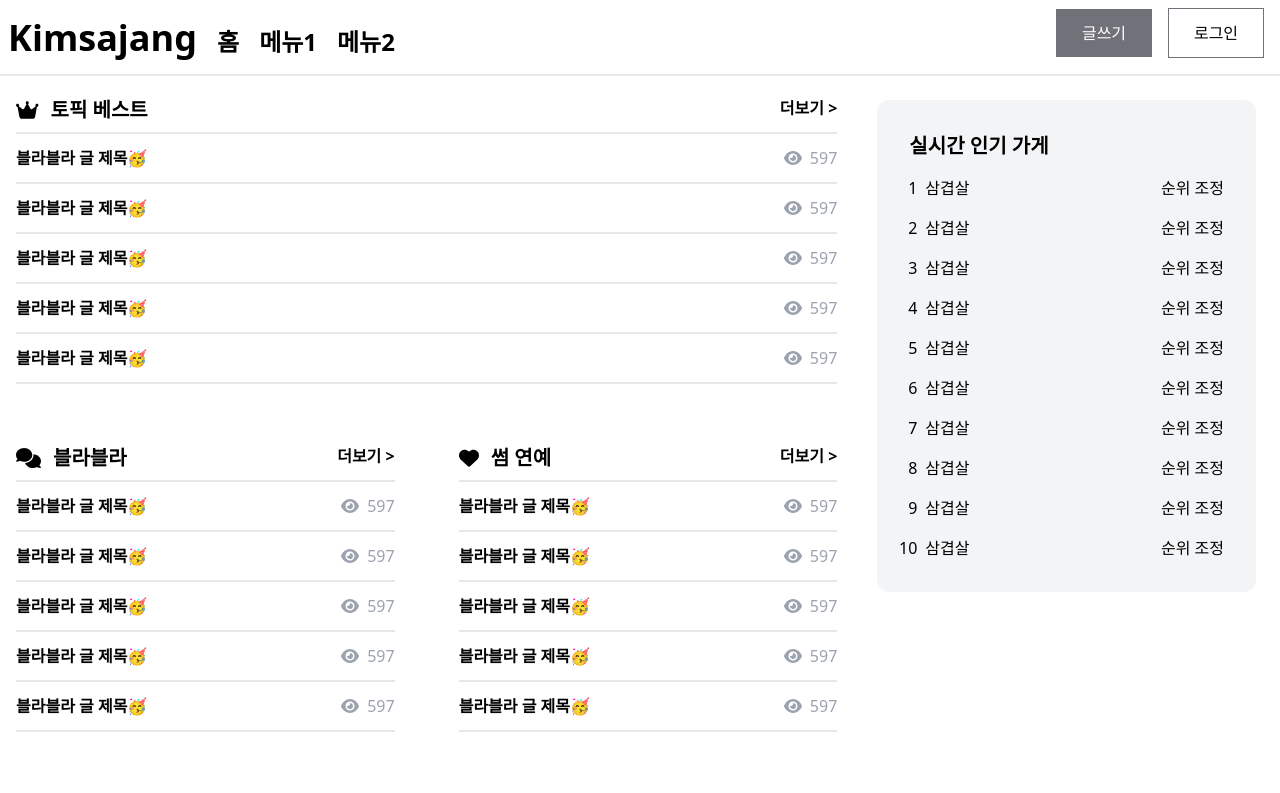
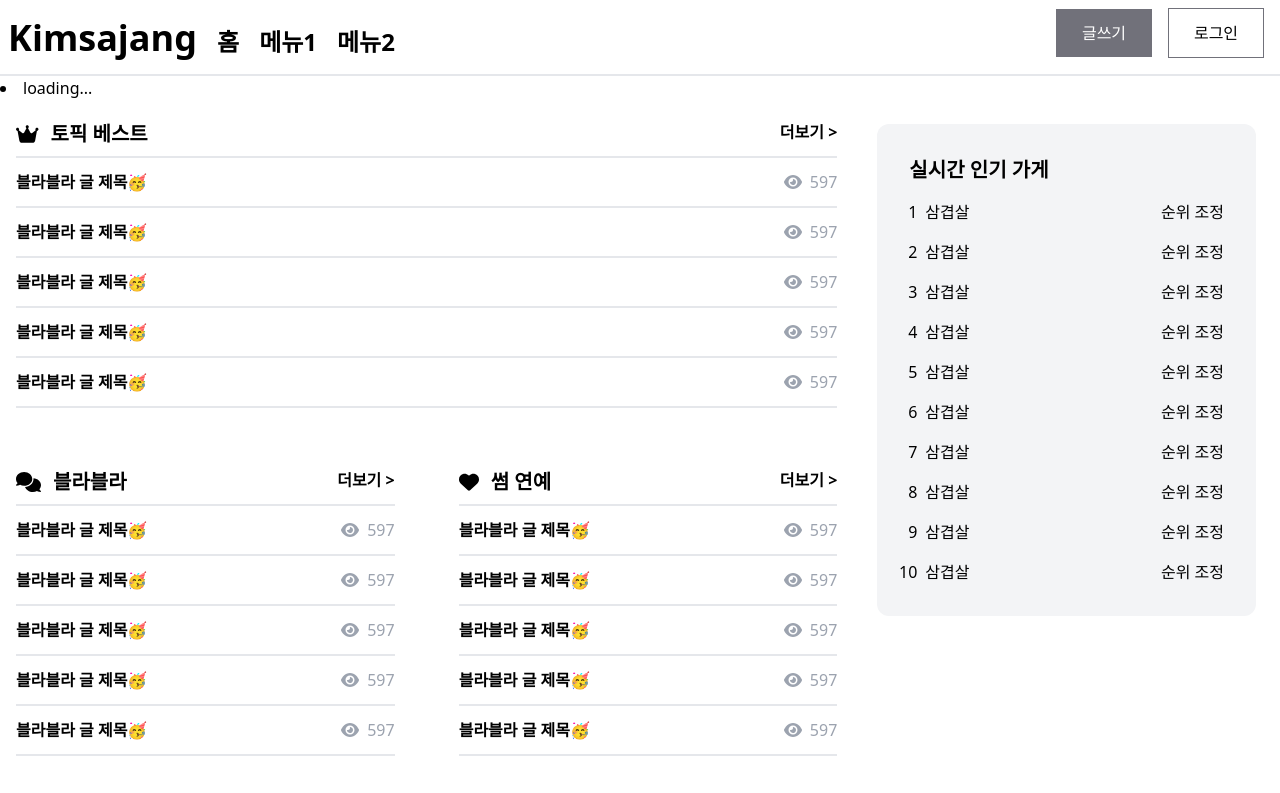
Before and after one commit to redips86/kimsajang-web, a Next.js app: page / in a window 1280 px wide. Shown: the top 793 px of the page. Built offline with nearby package versions, Linux system fonts and the light colour scheme.

Commit message:
[ksj] codegen 셋팅중

```diff
--- a/pages/index.tsx
+++ b/pages/index.tsx
@@ -2,53 +2,12 @@ import type {NextPage} from 'next'
 import Layout from "@components/layout";
 import MainCard from "@components/mainCard";
 import {faCoins, faComments, faCrown, faHeart, faHouse} from "@fortawesome/free-solid-svg-icons";
-// import {useQuery} from "react-query";
-// import { request, gql } from "graphql-request";
-
+import {useUsersQuery} from "../src/generated/graphql";
 
 const Home: NextPage = () => {
-
-  /*  const query = useQuery('todos', async() => {
-        const {
-            posts: { data },
-        } = await request(
-            endpoint,
-            gql`
-                query {
-                    posts {
-                        data {
-                            id
-                            title
-                        }
-                    }
-                }
-            `
-        );
-        return data;
-    })
-
-    const TEST = gql`
-        query Users {
-            users {
-                createdAt
-                deleted
-                id
-                intro
-                nickname
-                updatedAt
-            }
-        }
-    `;
-
-    const {loading, error, data} = useQuery(TEST);
-
-    if(loading) return <p>Loading...</p>;
-    if(error) return <p>{error.message}</p>
-
-*/
+    const {data, isLoading} = useUsersQuery();
 
     return (
-
         <Layout title="kimsajang">
             <div className={"xl:hidden"}>
                 <div className={"grid gap-8"}>
@@ -58,6 +17,12 @@ const Home: NextPage = () => {
                     <MainCard topic={"주식 투자"} icon={faCoins}></MainCard>
                     <MainCard topic={"부동산"} icon={faHouse}></MainCard>
                 </div>
+            </div>
+            <div>
+            {isLoading ? <li>loading...</li> : data?.users.map(user => {
+                    return <li key={user.id}>{user.intro}</li>
+                }
+            )}
             </div>
             <div className={"hidden xl:block"}>
                 <div className={"flex"}>
--- a/src/generated/graphql.tsx
+++ b/src/generated/graphql.tsx
@@ -6,11 +6,11 @@ export type Exact<T extends { [key: string]: unknown }> = { [K in keyof T]: T[K]
 export type MakeOptional<T, K extends keyof T> = Omit<T, K> & { [SubKey in K]?: Maybe<T[SubKey]> };
 export type MakeMaybe<T, K extends keyof T> = Omit<T, K> & { [SubKey in K]: Maybe<T[SubKey]> };
 
-function fetcher<TData, TVariables>(endpoint: string, requestInit: RequestInit, query: string, variables?: TVariables) {
+function fetcher<TData, TVariables>(query: string, variables?: TVariables) {
   return async (): Promise<TData> => {
-    const res = await fetch(endpoint, {
-      method: 'POST',
-      ...requestInit,
+    const res = await fetch(process.env.ENDPOINT as string, {
+    method: "POST",
+    ...({"headers":{"Content-Type":"application/json"}}),
       body: JSON.stringify({ query, variables }),
     });
 
@@ -34,12 +34,12 @@ export type Scalars = {
   Float: number;
 };
 
-export type CreateLocationInput = {
+export type ICreateLocationInput = {
   /** 지역이름 */
   name: Scalars['String'];
 };
 
-export type CreateUserInput = {
+export type ICreateUserInput = {
   /** 자기소개 */
   intro?: InputMaybe<Scalars['String']>;
   /** 지역 */
@@ -50,12 +50,12 @@ export type CreateUserInput = {
   sectorIds?: InputMaybe<Array<Scalars['Float']>>;
 };
 
-export type CreateUserTagInput = {
+export type ICreateUserTagInput = {
   /** Example field (placeholder) */
   exampleField: Scalars['Int'];
 };
 
-export type Location = {
+export type ILocation = {
   __typename?: 'Location';
   /** 생성일시 */
   createdAt: Scalars['String'];
@@ -69,97 +69,97 @@ export type Location = {
   updatedAt: Scalars['String'];
 };
 
-export type Mutation = {
+export type IMutation = {
   __typename?: 'Mutation';
   createLocation: Scalars['String'];
   createUser: Scalars['Boolean'];
-  createUserTag: UserTag;
-  removeLocation: Location;
+  createUserTag: IUserTag;
+  removeLocation: ILocation;
   removeUser: Scalars['Boolean'];
   removeUserTag: Scalars['Float'];
-  updateLocation: Location;
+  updateLocation: ILocation;
   updateUser: Scalars['Boolean'];
-  updateUserTag: UserTag;
+  updateUserTag: IUserTag;
 };
 
 
-export type MutationCreateLocationArgs = {
-  createLocationInput: CreateLocationInput;
+export type IMutationCreateLocationArgs = {
+  createLocationInput: ICreateLocationInput;
 };
 
 
-export type MutationCreateUserArgs = {
-  createUserInput: CreateUserInput;
+export type IMutationCreateUserArgs = {
+  createUserInput: ICreateUserInput;
 };
 
 
-export type MutationCreateUserTagArgs = {
-  createUserTagInput: CreateUserTagInput;
+export type IMutationCreateUserTagArgs = {
+  createUserTagInput: ICreateUserTagInput;
 };
 
 
-export type MutationRemoveLocationArgs = {
+export type IMutationRemoveLocationArgs = {
   id: Scalars['Int'];
 };
 
 
-export type MutationRemoveUserArgs = {
+export type IMutationRemoveUserArgs = {
   id: Scalars['Int'];
 };
 
 
-export type MutationRemoveUserTagArgs = {
+export type IMutationRemoveUserTagArgs = {
   id: Scalars['Int'];
 };
 
 
-export type MutationUpdateLocationArgs = {
-  updateLocationInput: UpdateLocationInput;
+export type IMutationUpdateLocationArgs = {
+  updateLocationInput: IUpdateLocationInput;
 };
 
 
-export type MutationUpdateUserArgs = {
-  updateUserInput: UpdateUserInput;
+export type IMutationUpdateUserArgs = {
+  updateUserInput: IUpdateUserInput;
 };
 
 
-export type MutationUpdateUserTagArgs = {
-  updateUserTagInput: UpdateUserTagInput;
+export type IMutationUpdateUserTagArgs = {
+  updateUserTagInput: IUpdateUserTagInput;
 };
 
-export type Query = {
+export type IQuery = {
   __typename?: 'Query';
-  location: Location;
-  locations: Array<Location>;
-  user: User;
-  userTag: UserTag;
-  userTags: Array<UserTag>;
-  users: Array<User>;
+  location: ILocation;
+  locations: Array<ILocation>;
+  user: IUser;
+  userTag: IUserTag;
+  userTags: Array<IUserTag>;
+  users: Array<IUser>;
 };
 
 
-export type QueryLocationArgs = {
+export type IQueryLocationArgs = {
   id: Scalars['Int'];
 };
 
 
-export type QueryUserArgs = {
+export type IQueryUserArgs = {
   id: Scalars['Int'];
 };
 
 
-export type QueryUserTagArgs = {
+export type IQueryUserTagArgs = {
   id: Scalars['Int'];
 };
 
-export type UpdateLocationInput = {
+export type IUpdateLocationInput = {
   /** 지역 ID */
   id: Scalars['Int'];
   /** 지역이름 */
   name?: InputMaybe<Scalars['String']>;
 };
 
-export type UpdateUserInput = {
+export type IUpdateUserInput = {
   /** 사용자 ID */
   id: Scalars['Int'];
   /** 자기소개 */
@@ -172,13 +172,13 @@ export type UpdateUserInput = {
   sectorIds?: InputMaybe<Array<Scalars['Float']>>;
 };
 
-export type UpdateUserTagInput = {
+export type IUpdateUserTagInput = {
   /** Example field (placeholder) */
   exampleField?: InputMaybe<Scalars['Int']>;
   id: Scalars['Int'];
 };
 
-export type User = {
+export type IUser = {
   __typename?: 'User';
   /** 생성일시 */
   createdAt: Scalars['String'];
@@ -189,14 +189,14 @@ export type User = {
   /** 자기 소개 */
   intro?: Maybe<Scalars['String']>;
   /** 지역 */
-  location?: Maybe<Location>;
+  location?: Maybe<ILocation>;
   /** 닉네임 */
   nickname?: Maybe<Scalars['String']>;
   /** 수정일시 */
   updatedAt: Scalars['String'];
 };
 
-export type UserTag = {
+export type IUserTag = {
   __typename?: 'UserTag';
   /** 생성일시 */
   createdAt: Scalars['String'];
@@ -208,10 +208,10 @@ export type UserTag = {
   userId: Scalars['Int'];
 };
 
-export type UsersQueryVariables = Exact<{ [key: string]: never; }>;
+export type IUsersQueryVariables = Exact<{ [key: string]: never; }>;
 
 
-export type UsersQuery = { __typename?: 'Query', users: Array<{ __typename?: 'User', createdAt: string, deleted: boolean, id: number, intro?: string | null, nickname?: string | null, updatedAt: string, location?: { __typename?: 'Location', createdAt: string, deleted: boolean, id: number, name: string, updatedAt: string } | null }> };
+export type IUsersQuery = { __typename?: 'Query', users: Array<{ __typename?: 'User', createdAt: string, deleted: boolean, id: number, intro?: string | null, nickname?: string | null, updatedAt: string, location?: { __typename?: 'Location', createdAt: string, deleted: boolean, id: number, name: string, updatedAt: string } | null }> };
 
 
 export const UsersDocument = `
@@ -234,15 +234,14 @@ export const UsersDocument = `
 }
     `;
 export const useUsersQuery = <
-      TData = UsersQuery,
+      TData = IUsersQuery,
       TError = unknown
     >(
-      dataSource: { endpoint: string, fetchParams?: RequestInit },
-      variables?: UsersQueryVariables,
-      options?: UseQueryOptions<UsersQuery, TError, TData>
+      variables?: IUsersQueryVariables,
+      options?: UseQueryOptions<IUsersQuery, TError, TData>
     ) =>
-    useQuery<UsersQuery, TError, TData>(
+    useQuery<IUsersQuery, TError, TData>(
       variables === undefined ? ['Users'] : ['Users', variables],
-      fetcher<UsersQuery, UsersQueryVariables>(dataSource.endpoint, dataSource.fetchParams || {}, UsersDocument, variables),
+      fetcher<IUsersQuery, IUsersQueryVariables>(UsersDocument, variables),
       options
     );
```
Also changed, not shown: codegen.yml (+6 -1 lines), package.json (+6 -6 lines), 2 other files (tests, documents, lock files or other folders).
